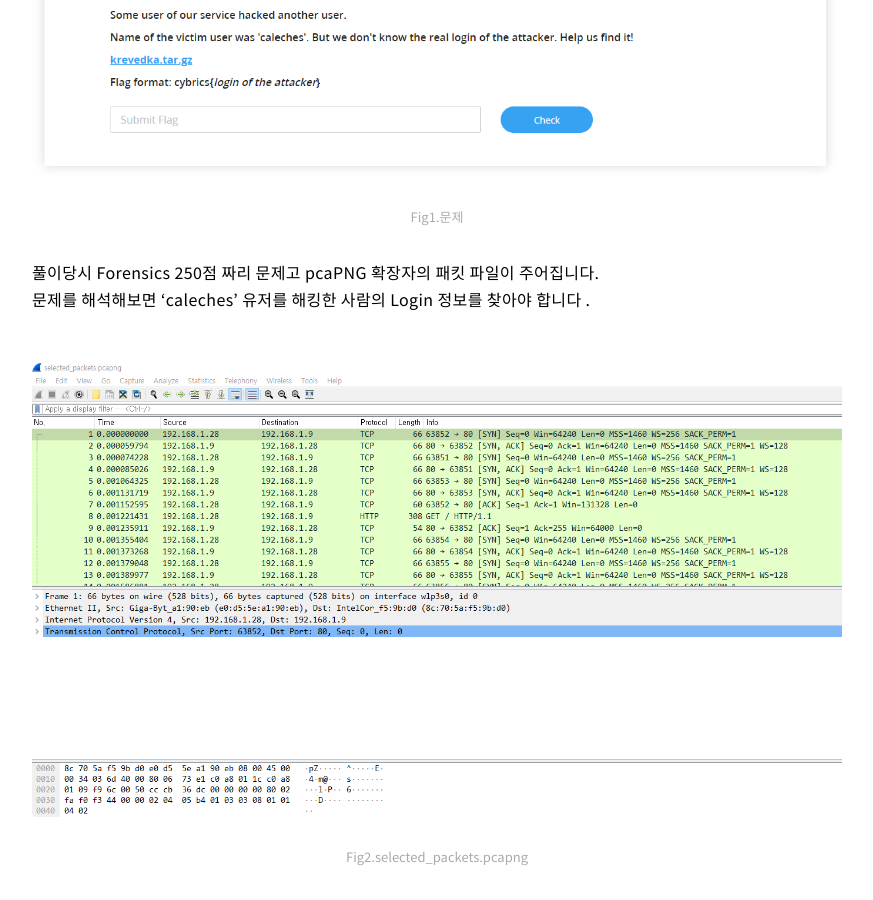
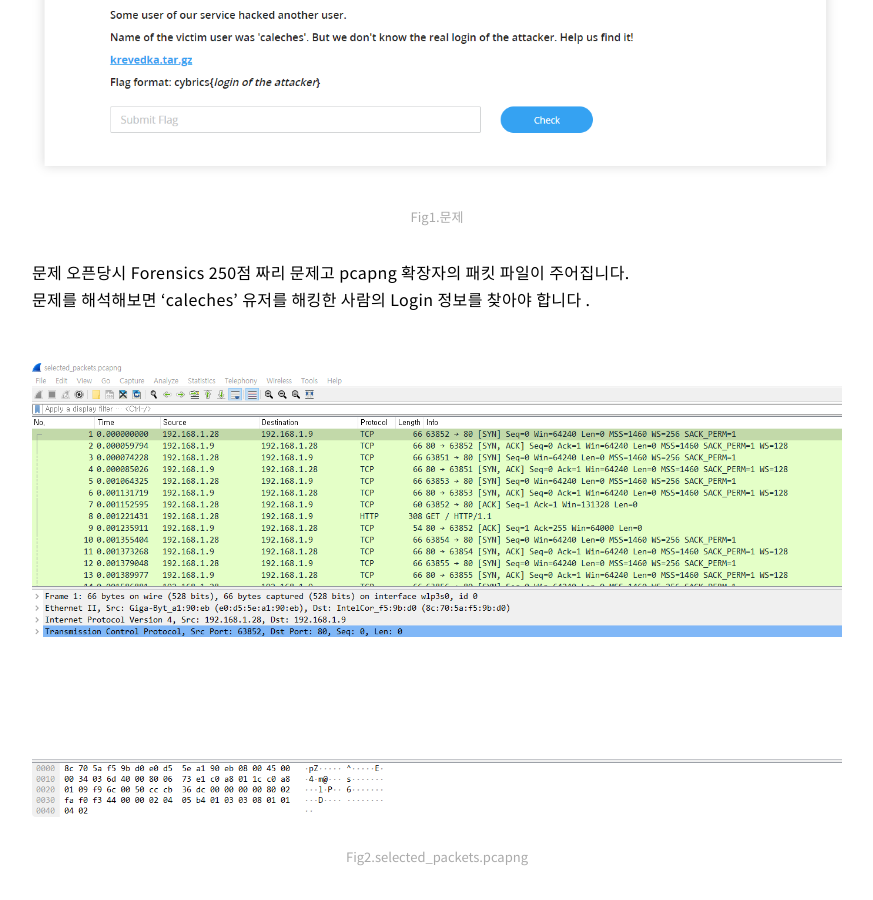
Before and after one commit to pil9/pil9.github.io, a Jekyll site: the page built from _posts/2020-07-28-Cybrics_ctf_Krevedka.md, in a window 1280 px wide and 900 px high, scrolled down 477 px. Shown: the whole window, without its empty margins (203-1076 px from the left). Built offline with Jekyll 4.4.1, drawn with Linux system fonts in a browser that asks for light colours; nearby versions of some CDN libraries; some web fonts are replaced; library files that are not in the unit come from our copies; comment, search, counter and statistics services are not loaded.

Commit message:
text fix

```diff
--- a/_posts/2020-07-28-Cybrics_ctf_Krevedka.md
+++ b/_posts/2020-07-28-Cybrics_ctf_Krevedka.md
@@ -16,7 +16,7 @@ author: pil9
 ![problem]({{site.url}}/images/cybrics/1.PNG){: class="center"}
 <figcaption class="caption">Fig1.문제</figcaption>
 <br>
-풀이당시 Forensics 250점 짜리 문제고 pcaPNG 확장자의 패킷 파일이 주어집니다.
+문제 오픈당시 Forensics 250점 짜리 문제고 pcapng 확장자의 패킷 파일이 주어집니다.
 문제를 해석해보면 'caleches' 유저를 해킹한 사람의 Login 정보를 찾아야 합니다 .
 
 <br>
```
